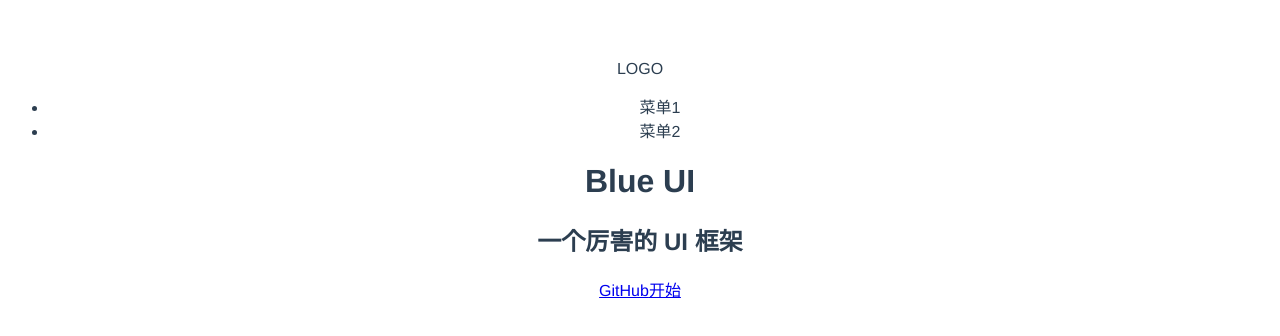
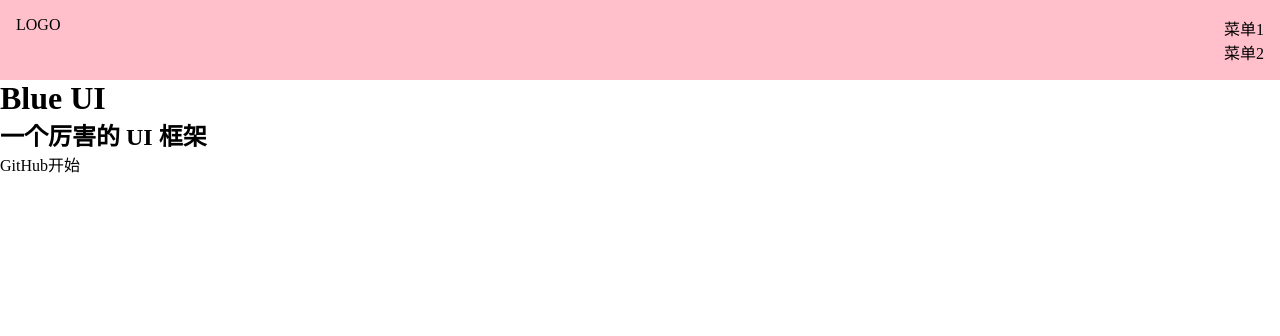
Before and after one commit to Maricaya/LU-UI-vue3, a Vue app: page /#/ in a window 1280 px wide. Shown: the top 336 px of the page. Built offline with nearby package versions, Linux system fonts and the light colour scheme.

Commit message:
更新 topnav 样式

```diff
--- a/src/components/Topnav.vue
+++ b/src/components/Topnav.vue
@@ -26,5 +26,21 @@
 </script>
 
 <style lang="scss" scoped>
-
+	.topnav {
+		background: pink;
+		display: flex;
+		padding: 16px;
+		> .logo {
+			max-width: 6em;
+			margin-right: auto;
+		}
+		> .menu {
+			display: flex;
+			white-space: nowrap;
+			flex-wrap: nowrap;
+			> li {
+				margin: 0 1em;
+			}
+		}
+	}
 </style>
--- a/src/index.css
+++ /dev/null
@@ -1,8 +0,0 @@
-#app {
-  font-family: Avenir, Helvetica, Arial, sans-serif;
-  -webkit-font-smoothing: antialiased;
-  -moz-osx-font-smoothing: grayscale;
-  text-align: center;
-  color: #2c3e50;
-  margin-top: 60px;
-}
--- /dev/null
+++ b/src/index.scss
@@ -0,0 +1,16 @@
+* {
+  margin: 0;
+  padding: 0;
+  box-sizing: border-box;
+}
+ul,
+ol {
+  list-style: none;
+}
+a {
+  text-decoration: none;
+  color: inherit;
+  &:hover {
+    border-bottom: 1px solid;
+  }
+}
--- a/src/main.ts
+++ b/src/main.ts
@@ -1,6 +1,6 @@
 import {createApp} from 'vue';
 import App from './App.vue';
-import './index.css';
+import './index.scss';
 import {createWebHashHistory, createRouter} from 'vue-router';
 import Home from './views/Home.vue';
 import Doc from './views/Doc.vue';
```
